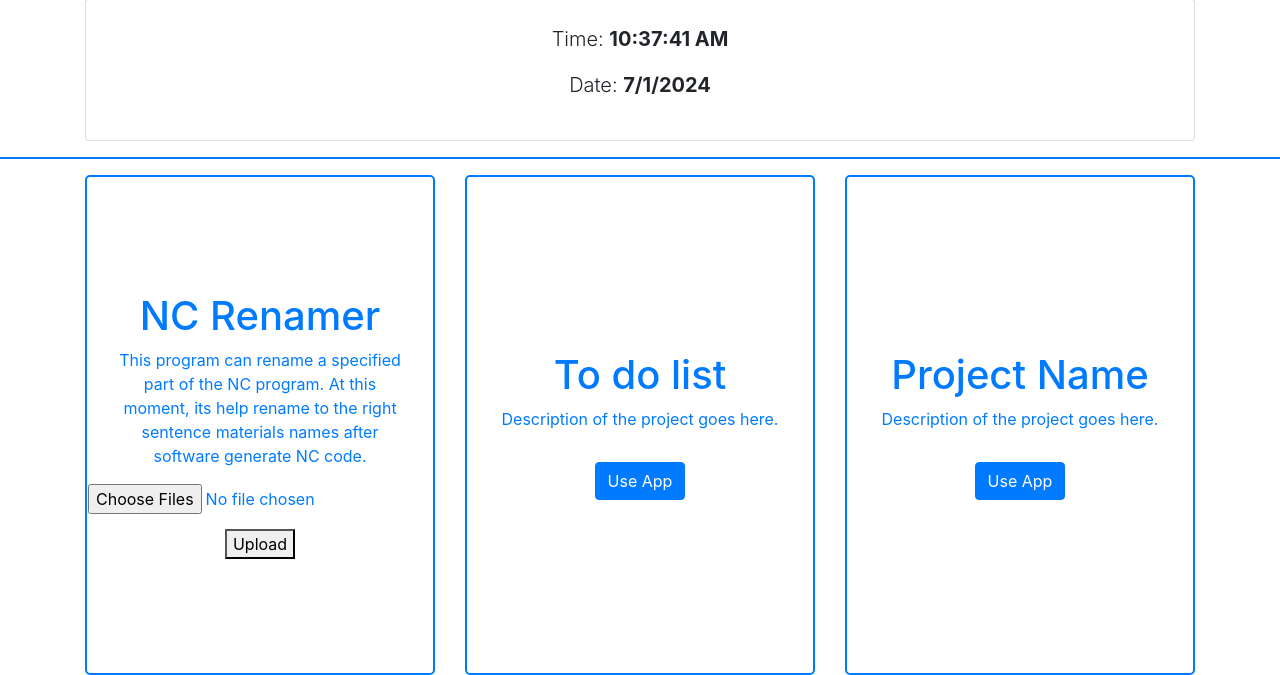
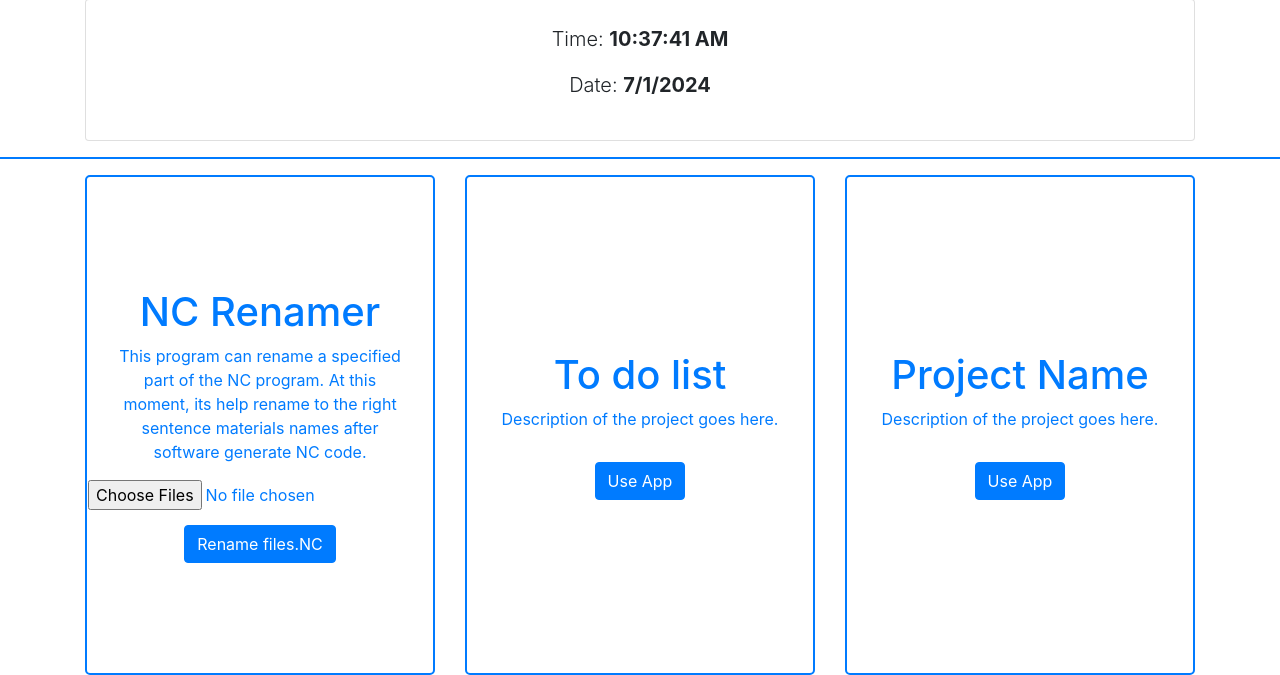
Before and after one commit to uzuran/my_django_project, a Django app: page /simple_automation/man_work_screen in a window 1280 px wide. Shown: the part 410-1085 px from the top of the page. Run offline with Django 5.2, Linux system fonts and the light colour scheme; some libraries are stand-ins or nearby versions.

Commit message:
- Rename button, add class for button.

```diff
--- a/simple_automation/templates/main_work_screen.html
+++ b/simple_automation/templates/main_work_screen.html
@@ -53,7 +53,7 @@
                 <form action="{% url 'main_work_screen.html'%}" method="post" enctype="multipart/form-data">
         {% csrf_token %}
         {{ form.file}}
-        <button type="submit">Upload</button>
+        <button class="btn btn-primary">Rename files.NC</button>
     </form>
           </div>
         </div>
```
